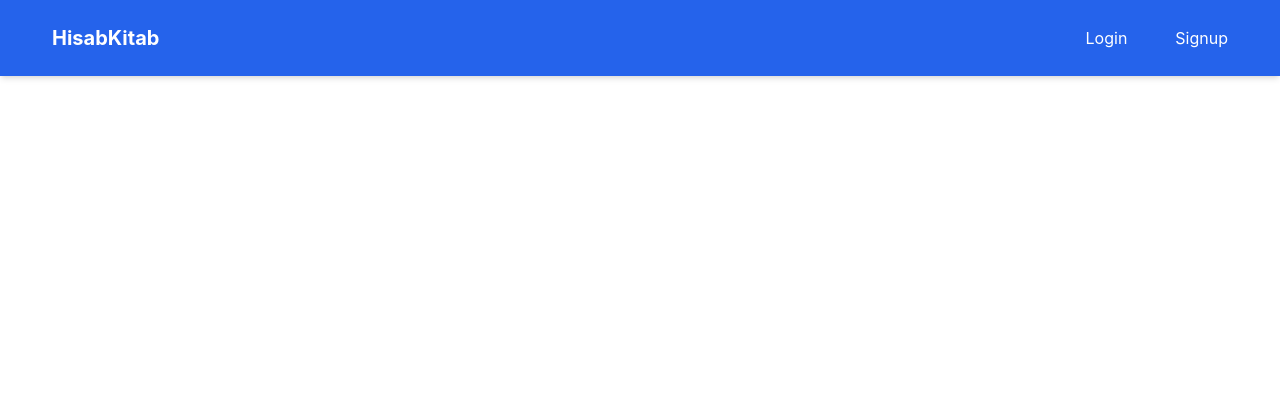
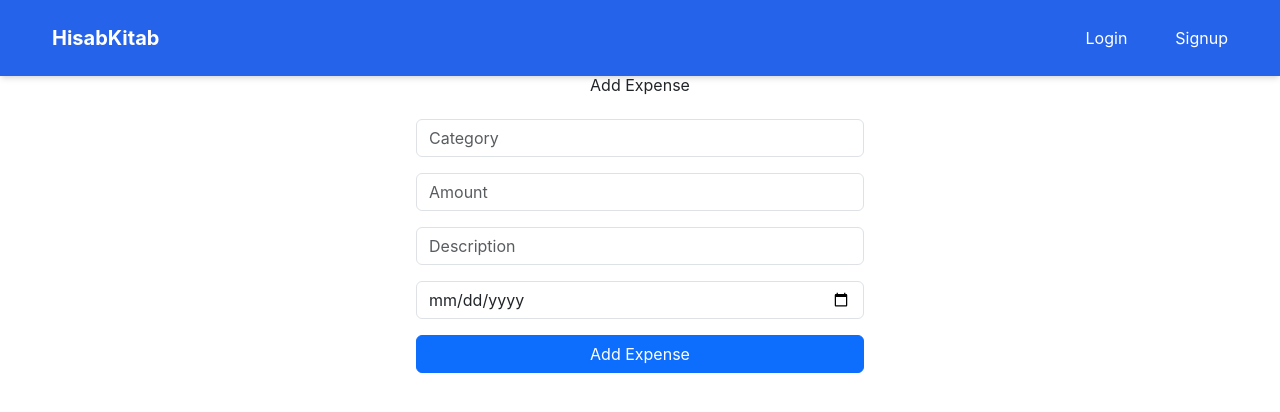
Before and after one commit to EnigmaTrio/HisabKitab, a React (Create React App) app: page /add-expense in a window 1280 px wide. Shown: the top 412 px of the page. Built offline with nearby package versions, Linux system fonts and the light colour scheme; the HTML template or start-up script is replaced by a standard one.

Commit message:
Add Expense section

```diff
--- a/src/App.js
+++ b/src/App.js
@@ -5,7 +5,7 @@ import Navbar from './components/Navbar';
 import Login from './pages/Login';
 import Signup from './pages/Signup';
 import Home from './pages/Home';
-
+import AddExpense from './pages/AddExpense';
 function App() {
   return (
     <Router>
@@ -15,6 +15,7 @@ function App() {
         <Route  path="/"  element={<Home/>} />
           <Route path="/login" element={<Login />} />
           <Route path="/signup" element={<Signup />} />
+          <Route path="/add-expense" element={<AddExpense />} />
         </Routes>
       </div>
     </Router>
--- a/src/components/Navbar.js
+++ b/src/components/Navbar.js
@@ -11,6 +11,15 @@ const Navbar = () => {
         <ul className="flex space-x-4">
 
           {token ? (
+            <>
+             <li>
+             <button
+               className="text-white hover:bg-blue-700 px-3 py-2 rounded"
+               onClick={() => { navigate('/add-expense');  }}
+             >
+               Expenses
+             </button>
+           </li>
             <li>
               <button
                 className="text-white hover:bg-blue-700 px-3 py-2 rounded"
@@ -18,7 +27,7 @@ const Navbar = () => {
               >
                 Logout
               </button>
-            </li>
+            </li></>
           ) : (
             <>
               <li><Link className="text-white hover:bg-blue-700 px-3 py-2 rounded" to="/login">Login</Link></li>
--- /dev/null
+++ b/src/pages/AddExpense.js
@@ -0,0 +1,51 @@
+import React, { useState } from 'react';
+import axios from 'axios';
+
+const AddExpense = () => {
+  const [category, setCategory] = useState('');
+  const [amount, setAmount] = useState('');
+  const [description, setDescription] = useState('');
+  const [date, setDate] = useState('');
+
+  const handleSubmit = async (e) => {
+    e.preventDefault();
+  };
+
+  return (
+    <form onSubmit={handleSubmit} className="max-w-md mx-auto">
+      <h2 className="text-center mb-4">Add Expense</h2>
+      <input
+        type="text"
+        placeholder="Category"
+        value={category}
+        onChange={(e) => setCategory(e.target.value)}
+        className="form-control mb-3"
+        required
+      />
+      <input
+        type="number"
+        placeholder="Amount"
+        value={amount}
+        onChange={(e) => setAmount(e.target.value)}
+        className="form-control mb-3"
+        required
+      />
+      <input
+        type="text"
+        placeholder="Description"
+        value={description}
+        onChange={(e) => setDescription(e.target.value)}
+        className="form-control mb-3"
+      />
+      <input
+        type="date"
+        value={date}
+        onChange={(e) => setDate(e.target.value)}
+        className="form-control mb-3"
+      />
+      <button type="submit" className="btn btn-primary w-100">Add Expense</button>
+    </form>
+  );
+};
+
+export default AddExpense;
```
